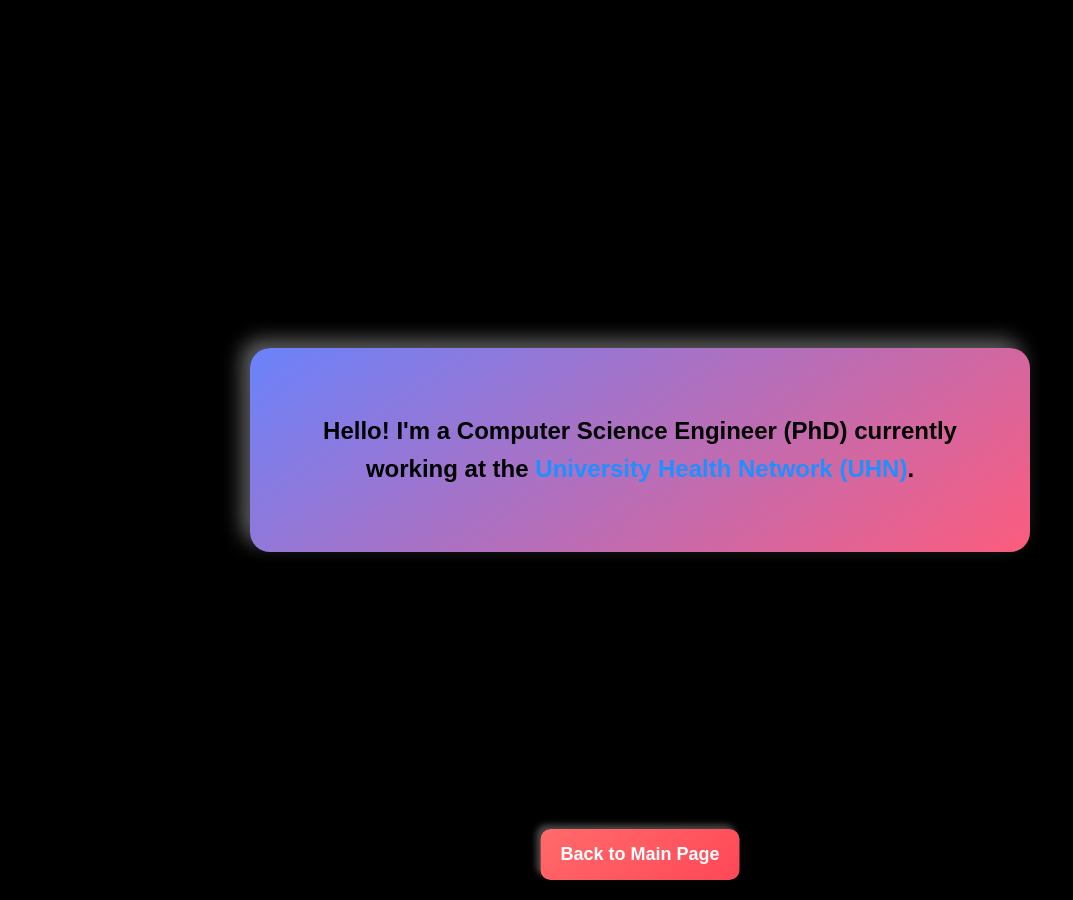
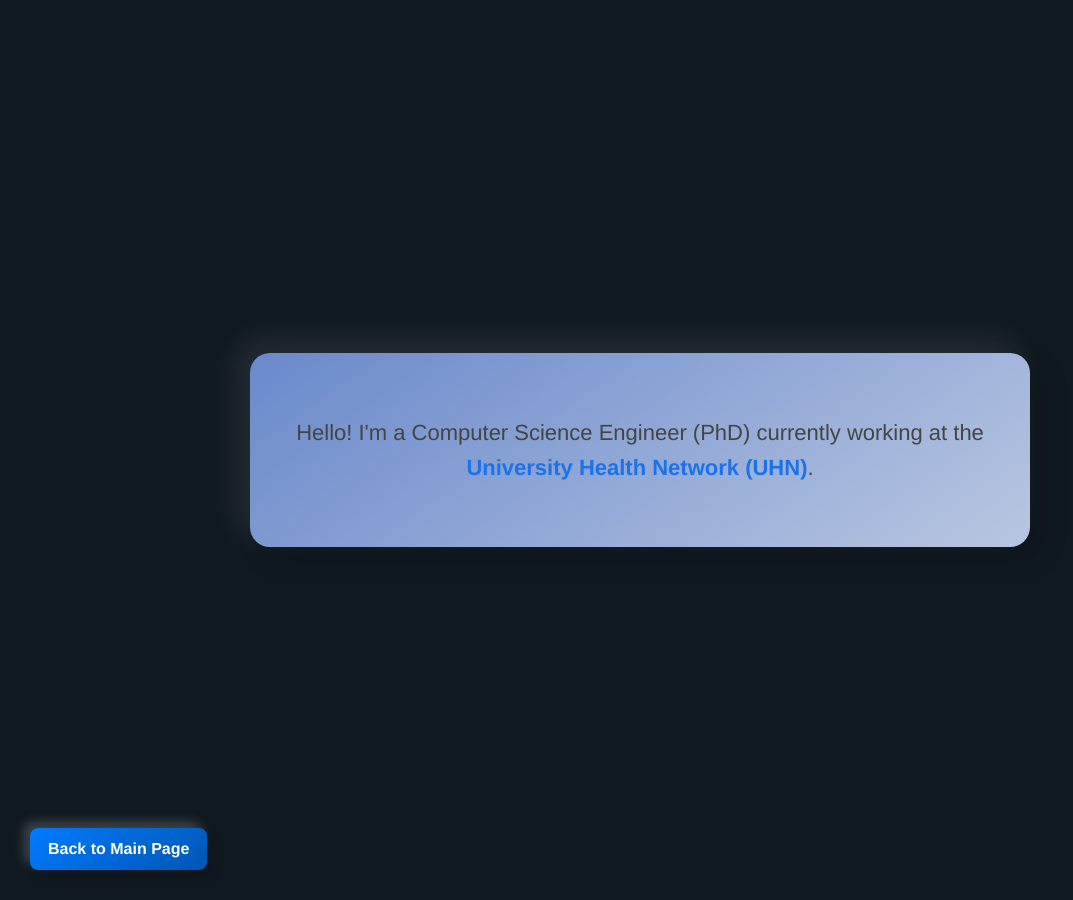
Before and after one commit to nbahador/nbahador.github.io, a Jekyll site: the page introduction.html, which Jekyll copies as it is, in a window 1280 px wide. Shown: the whole page, without its empty margins (0-1073 px from the left). Built offline with Jekyll 4.4.1, drawn with Linux system fonts in a browser that asks for light colours.

Commit message:
Update introduction.html

```diff
--- a/introduction.html
+++ b/introduction.html
@@ -7,83 +7,88 @@
     <title>Introduction Page</title>
     <style>
         body {
-            background-color: black;
-            font-family: Arial, sans-serif;
+            background-color: #101820; /* Deep charcoal background for sophistication */
+            font-family: 'Helvetica Neue', Arial, sans-serif;
             margin: 0;
             padding: 0;
             display: flex;
             justify-content: center;
             align-items: center;
             height: 100vh;
-            flex-direction: column;
+            color: #333; /* Dark text color for readability */
         }
 
-        /* Container for centering card */
+        /* Container to center the card */
         .container {
             display: flex;
             justify-content: center;
             align-items: center;
             width: 100%;
-            height: 80%;
+            height: 100%;
         }
 
-        /* Card styling */
+        /* Card styling with subtle gradients */
         .card {
-            background: linear-gradient(145deg, #6a82fb, #fc5c7d); /* Lighter metallic blue-pink gradient */
+            background: linear-gradient(145deg, #6a89cc, #b8c6e0); /* Soft blue-gray gradient */
             padding: 40px;
             border-radius: 20px;
-            box-shadow: 8px 8px 20px rgba(0, 0, 0, 0.4), -8px -8px 20px rgba(255, 255, 255, 0.4);
-            width: 90%;
+            box-shadow: 12px 12px 30px rgba(0, 0, 0, 0.1), -12px -12px 30px rgba(255, 255, 255, 0.1); /* Subtle shadow */
+            width: 80%;
             max-width: 700px;
             text-align: center;
-            font-weight: bold;
-            color: black; /* Black text for better readability */
+            font-weight: 500;
         }
 
         .card p {
-            font-size: 24px;
+            font-size: 22px;
             line-height: 1.6;
+            color: #444; /* Soft, dark text for readability */
         }
 
         .card a {
-            color: #1e90ff; /* Blue color for clickable link */
+            color: #1a73e8; /* Soft blue link color */
             text-decoration: none;
             font-weight: bold;
-            transition: color 0.3s ease;
+            transition: color 0.3s ease-in-out;
         }
 
         .card a:hover {
-            color: #ff6347; /* Change to a bright red-orange on hover */
+            color: #ff7043; /* Hover color transition to coral */
         }
 
         /* Back to Main Page Button */
         .back-button {
             position: fixed;
-            bottom: 20px;
-            left: 50%;
-            transform: translateX(-50%);
-            background: linear-gradient(145deg, #ff6b6b, #ff4757);
+            bottom: 30px;
+            left: 30px;
+            background: linear-gradient(145deg, #007bff, #0056b3); /* Professional blue gradient */
             color: white;
-            padding: 15px 20px;
+            padding: 12px 18px;
             border: none;
-            border-radius: 10px;
+            border-radius: 8px;
+            font-size: 16px;
+            font-weight: bold;
+            box-shadow: 6px 6px 12px rgba(0, 0, 0, 0.1), -6px -6px 12px rgba(255, 255, 255, 0.2);
+            transition: all 0.3s ease;
             text-decoration: none;
-            font-size: 18px;
-            font-weight: bold;
-            box-shadow: 4px 4px 6px rgba(0, 0, 0, 0.3), -4px -4px 6px rgba(255, 255, 255, 0.3);
-            transition: background 0.3s ease;
         }
 
         .back-button:hover {
-            background: linear-gradient(145deg, #ff4757, #ff6b6b);
+            background: linear-gradient(145deg, #0056b3, #007bff);
+            box-shadow: 8px 8px 16px rgba(0, 0, 0, 0.15), -8px -8px 16px rgba(255, 255, 255, 0.2);
+        }
+
+        /* Small font style for the card */
+        .card a:visited {
+            color: #1a73e8; /* Ensures visited links retain the blue color */
         }
     </style>
 </head>
 <body>
 
-    <!-- Container for card -->
+    <!-- Container for centering card -->
     <div class="container">
-        <!-- Card with introduction -->
+        <!-- Card content with introduction -->
         <div class="card">
             <p>Hello! I'm a Computer Science Engineer (PhD) currently working at the <a href="https://www.uhn.ca/" target="_blank">University Health Network (UHN)</a>.</p>
         </div>
```
